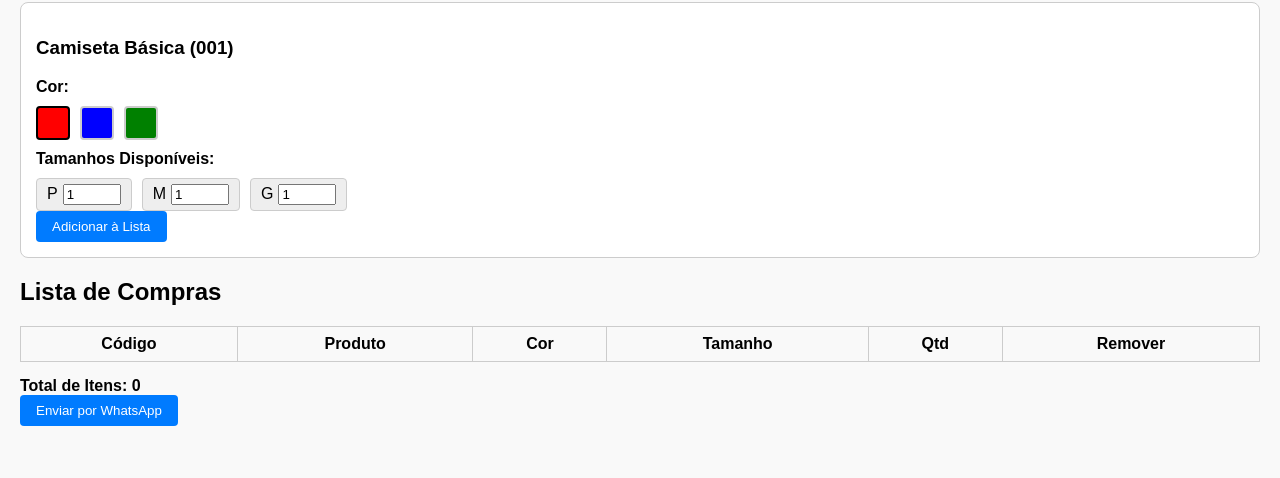
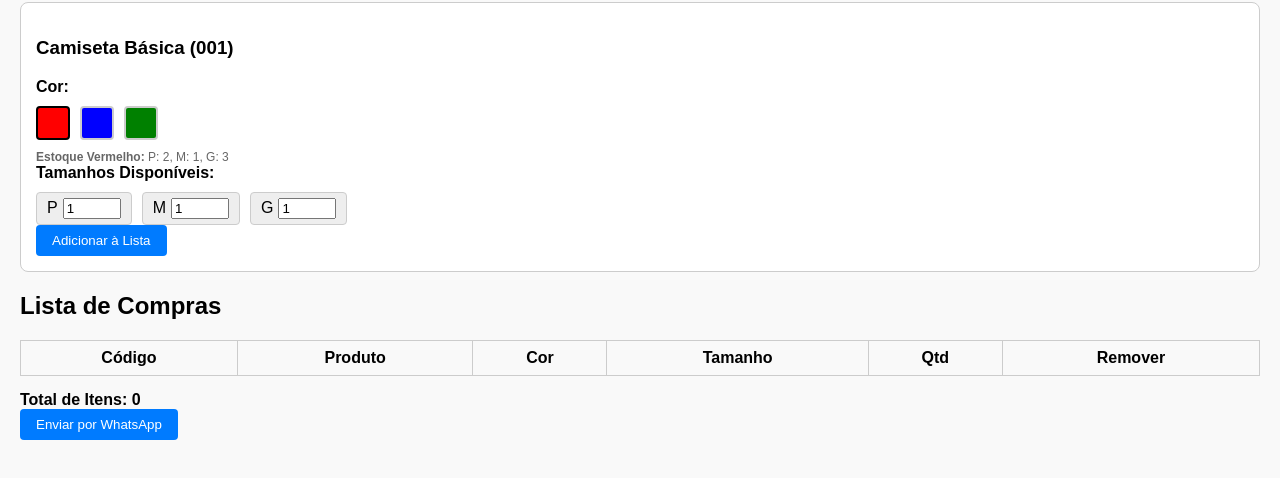
Before and after one commit to MetalCarbono/catalogo, a plain HTML site: page index.html in a window 1280 px wide. Both pictures are taken after a click on the element 53 px from the left and 198 px from the top of the page. Shown: the part 76-554 px from the top of the page. Drawn offline with Linux system fonts and the light colour scheme.

Commit message:
Update index.html

```diff
--- a/index.html
+++ b/index.html
@@ -32,6 +32,7 @@
     table { width: 100%; border-collapse: collapse; margin-top: 20px; }
     th, td { border: 1px solid #ccc; padding: 8px; text-align: center; }
     .resumo { margin-top: 15px; font-weight: bold; }
+    .estoque-info { font-size: 12px; color: #666; margin-top: 5px; }
   </style>
 </head>
 <body>
@@ -46,6 +47,8 @@
       <div class="cor azul" data-cor="Azul"></div>
       <div class="cor verde" data-cor="Verde"></div>
     </div>
+
+    <div class="estoque-info" id="info-estoque"></div>
 
     <div><strong>Tamanhos Disponíveis:</strong></div>
     <div class="tamanhos"></div>
@@ -75,6 +78,7 @@
   <script>
     const produto = document.querySelector('.produto');
     const tamanhosDiv = produto.querySelector('.tamanhos');
+    const infoEstoque = document.getElementById('info-estoque');
     const listaItens = [];
 
     const estoque = {
@@ -92,9 +96,18 @@
         produto.querySelectorAll('.cor').forEach(c => c.classList.remove('selecionado'));
         corEl.classList.add('selecionado');
         corSelecionada = corEl.dataset.cor;
+        mostrarEstoque();
         mostrarTamanhos();
       });
     });
+
+    function mostrarEstoque() {
+      const disp = estoque[corSelecionada];
+      if (!disp) return;
+      let info = `<strong>Estoque ${corSelecionada}:</strong> `;
+      info += Object.entries(disp).map(([t, q]) => `${t}: ${q}`).join(', ');
+      infoEstoque.innerHTML = info;
+    }
 
     function mostrarTamanhos() {
       tamanhosDiv.innerHTML = '';
@@ -182,7 +195,7 @@
         msg += `*${item.nome}* (${item.codigo}) - Cor: ${item.cor}, Tam: ${item.tamanho}, Qtd: ${item.qtd}%0A`;
       });
       msg += `%0ATotal de itens: ${listaItens.reduce((s, i) => s + i.qtd, 0)}`;
-      const url = `https://wa.me/5511973327880?text=${msg}`;
+      const url = `https://wa.me/5511999999999?text=${msg}`;
       window.open(url, '_blank');
     }
   </script>
```
